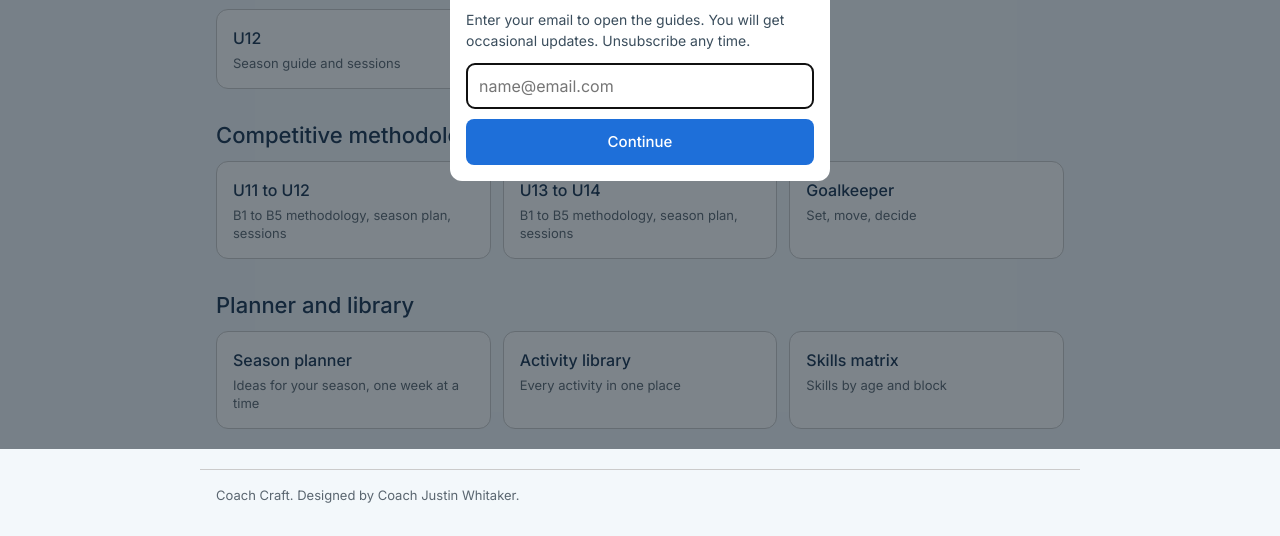
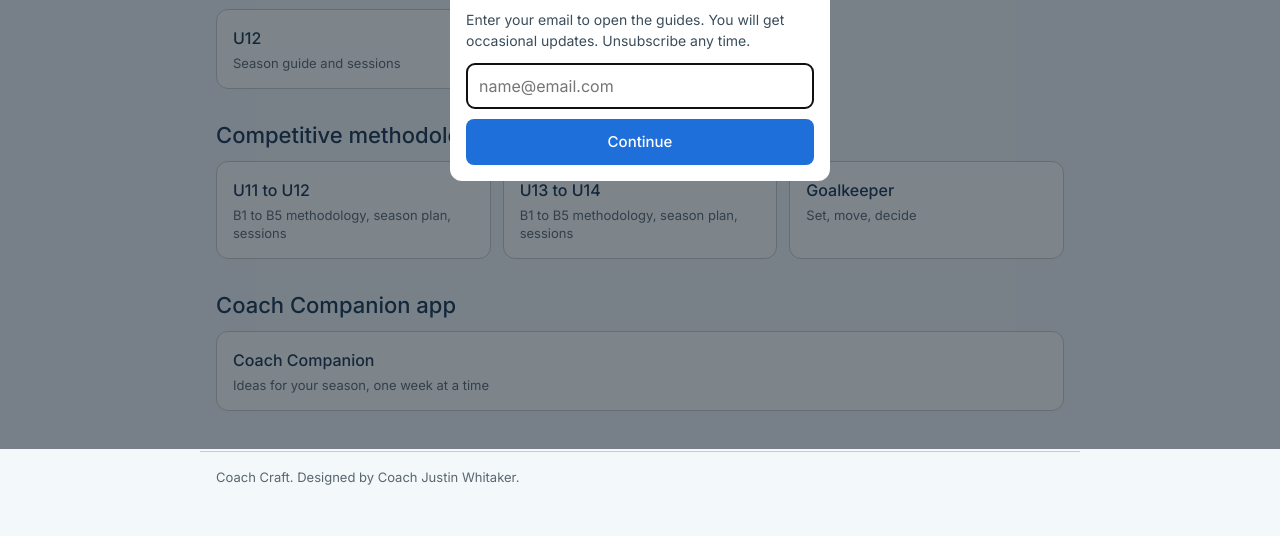
Before and after one commit to coachjustinwhitaker/coach-craft, a plain HTML site: page index.html in a window 1280 px wide. Shown: the part 351-887 px from the top of the page. Drawn offline with Linux system fonts and the light colour scheme.

Commit message:
Landing page: remove library and matrix links
Co-Authored-By: Claude Sonnet 5.5 <noreply@anthropic.com>
Claude-Session: https://claude.ai/code/session_01YHeFbHwgd964hNurWuBhZw

```diff
--- a/index.html
+++ b/index.html
@@ -52,11 +52,9 @@
     <a class="card" href="comp/goalkeeper/CJW_GK_Set_Move_Decide.html"><b>Goalkeeper</b><span>Set, move, decide</span></a>
   </div>
 
-  <h2>Planner and library</h2>
+  <h2>Coach Companion app</h2>
   <div class="grid">
-    <a class="card" href="coachtool/build/index.html"><b>Season planner</b><span>Ideas for your season, one week at a time</span></a>
-    <a class="card" href="coachtool/build/all-activities.html"><b>Activity library</b><span>Every activity in one place</span></a>
-    <a class="card" href="coachtool/build/skills-matrix.html"><b>Skills matrix</b><span>Skills by age and block</span></a>
+    <a class="card" href="coachtool/build/index.html"><b>Coach Companion</b><span>Ideas for your season, one week at a time</span></a>
   </div>
 </main>
 <footer>Coach Craft. Designed by Coach Justin Whitaker.</footer>
```
